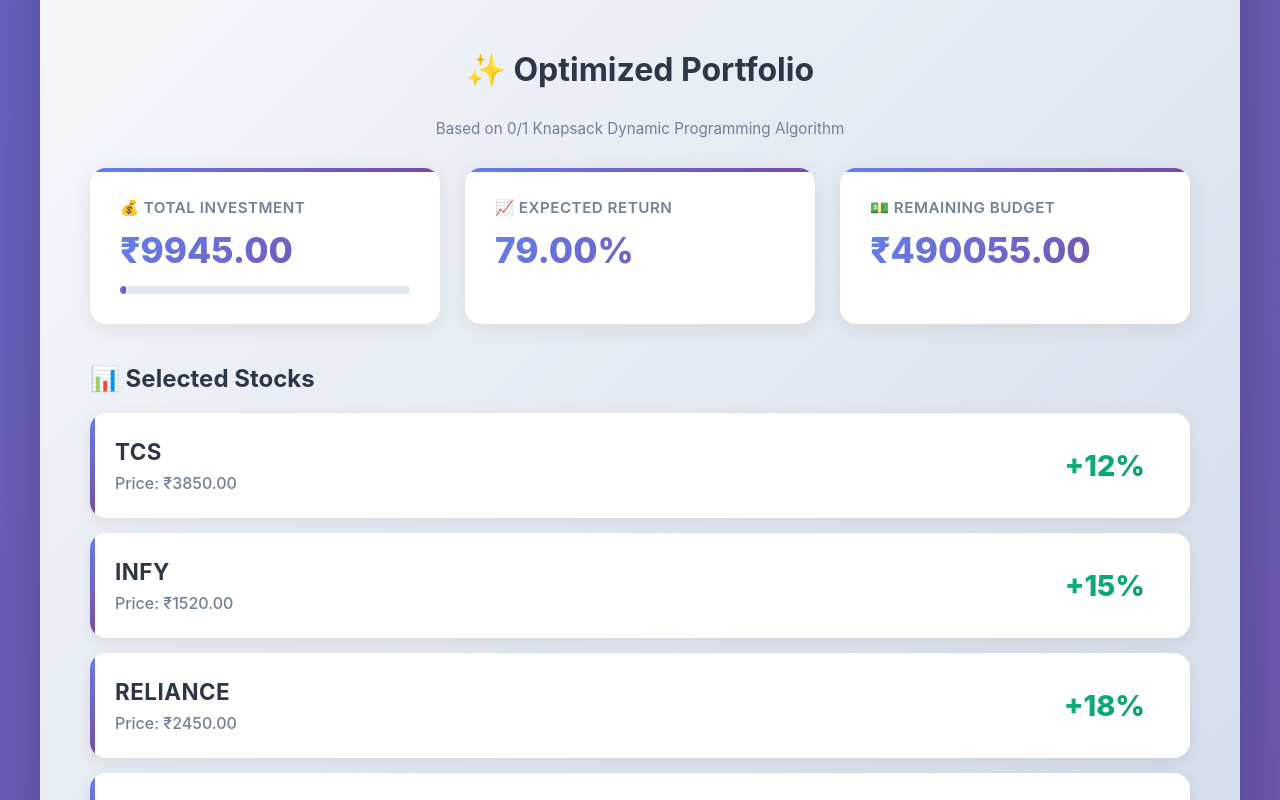
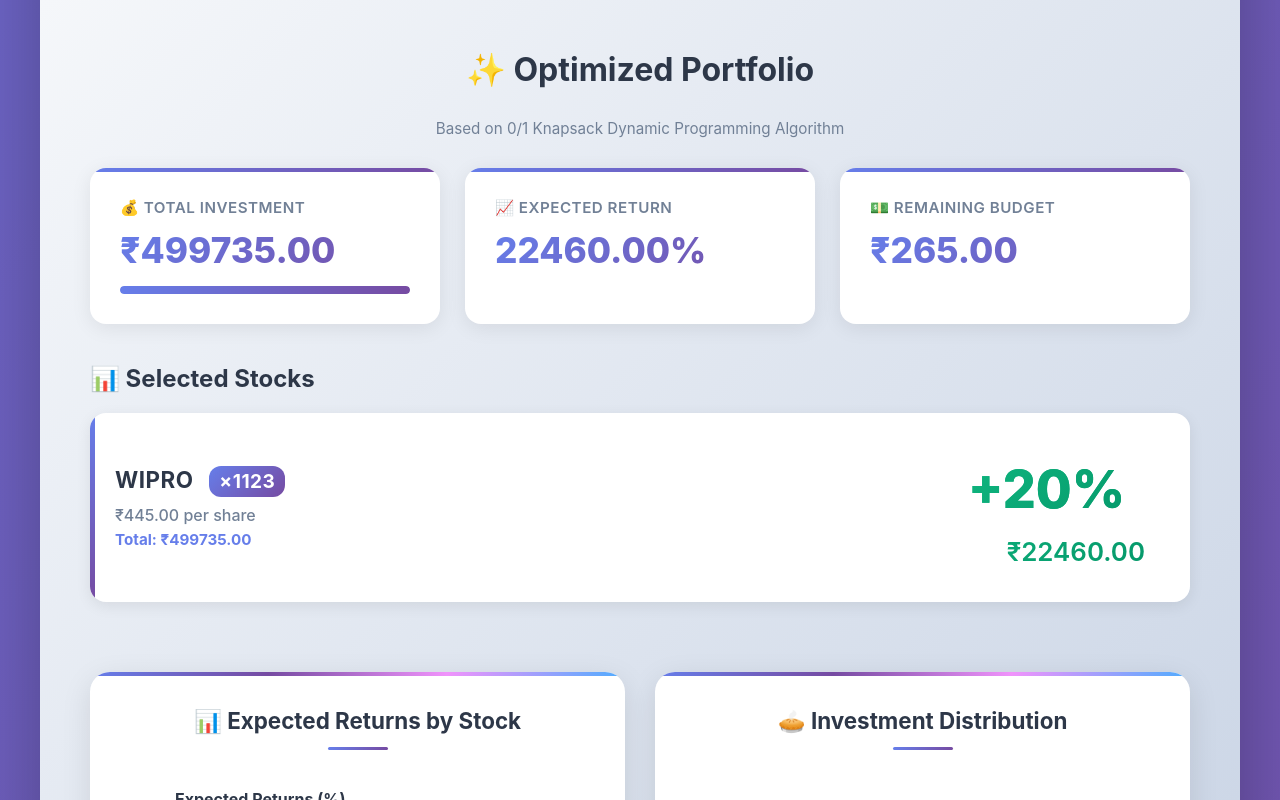
Before and after one commit to mohdaman-01/Daa-knapsack-project, a plain HTML site: page index.html in a window 1280 px wide. Both pictures are taken after a click on the button "🚀 Optimize Portfolio". Shown: the part 1225-2025 px from the top of the page. Drawn offline with Linux system fonts and the light colour scheme.

Commit message:
Add files via upload

```diff
--- a/app.js
+++ b/app.js
@@ -175,10 +175,16 @@ function displayResults(result, budget) {
             card.style.animationDelay = `${index * 0.1}s`;
             card.innerHTML = `
                 <div class="stock-info">
-                    <div class="stock-symbol">${stock.symbol}</div>
-                    <div class="stock-details">Price: ₹${stock.price.toFixed(2)}</div>
+                    <div class="stock-symbol">${stock.symbol} <span class="quantity-badge">×${stock.quantity}</span></div>
+                    <div class="stock-details">
+                        <span>₹${stock.price.toFixed(2)} per share</span>
+                        <span class="total-cost">Total: ₹${stock.totalCost.toFixed(2)}</span>
+                    </div>
                 </div>
-                <div class="stock-return">+${stock.expectedReturn}%</div>
+                <div class="stock-return">
+                    <div class="return-percent">+${stock.expectedReturn}%</div>
+                    <div class="return-total">₹${stock.totalReturn.toFixed(2)}</div>
+                </div>
             `;
             selectedList.appendChild(card);
         });
@@ -405,7 +411,7 @@ function drawPieChart(result) {
     }
 
     // Calculate total investment
-    const total = result.selectedStocks.reduce((sum, stock) => sum + stock.price, 0);
+    const total = result.selectedStocks.reduce((sum, stock) => sum + stock.totalCost, 0);
 
     // Color palette
     const colors = [
@@ -428,7 +434,7 @@ function drawPieChart(result) {
 
     // Draw pie slices
     result.selectedStocks.forEach((stock, index) => {
-        const sliceAngle = (stock.price / total) * 2 * Math.PI;
+        const sliceAngle = (stock.totalCost / total) * 2 * Math.PI;
         const colorPair = colors[index % colors.length];
 
         // Create gradient for slice
@@ -459,7 +465,7 @@ function drawPieChart(result) {
         ctx.stroke();
 
         // Draw percentage directly on the slice
-        const percentage = ((stock.price / total) * 100).toFixed(1);
+        const percentage = ((stock.totalCost / total) * 100).toFixed(1);
         const midAngle = currentAngle + sliceAngle / 2;
         const textRadius = (radius + innerRadius) / 2;
         const textX = centerX + Math.cos(midAngle) * textRadius;
@@ -510,14 +516,14 @@ function drawPieLegend(result, colors, total) {
 
     result.selectedStocks.forEach((stock, index) => {
         const colorPair = colors[index % colors.length];
-        const percentage = ((stock.price / total) * 100).toFixed(1);
+        const percentage = ((stock.totalCost / total) * 100).toFixed(1);
 
         const legendItem = document.createElement('div');
         legendItem.className = 'legend-item';
         legendItem.innerHTML = `
             <div class="legend-color" style="background: linear-gradient(135deg, ${colorPair[0]}, ${colorPair[1]})"></div>
-            <span class="legend-label">${stock.symbol}</span>
-            <span class="legend-value">₹${stock.price.toFixed(0)} (${percentage}%)</span>
+            <span class="legend-label">${stock.symbol} ×${stock.quantity}</span>
+            <span class="legend-value">₹${stock.totalCost.toFixed(0)} (${percentage}%)</span>
         `;
         legendContainer.appendChild(legendItem);
     });
--- a/knapsack.js
+++ b/knapsack.js
@@ -5,55 +5,76 @@ class KnapsackOptimizer {
         this.stocks = stocks;
     }
 
-    // 0/1 Knapsack using Dynamic Programming
+    // Unbounded Knapsack using Dynamic Programming (allows multiple shares)
     optimize() {
         const n = this.stocks.length;
         const W = this.budget;
 
-        // Create DP table
-        const dp = Array(n + 1).fill(null).map(() => Array(W + 1).fill(0));
+        // Create DP table and parent tracking
+        const dp = Array(W + 1).fill(0);
+        const parent = Array(W + 1).fill(-1);
 
-        // Build table in bottom-up manner
-        for (let i = 1; i <= n; i++) {
-            const stock = this.stocks[i - 1];
-            const price = Math.floor(stock.price);
-            const value = stock.expectedReturn;
+        // Build table - unbounded knapsack allows multiple items
+        for (let w = 1; w <= W; w++) {
+            for (let i = 0; i < n; i++) {
+                const stock = this.stocks[i];
+                const price = Math.floor(stock.price);
+                const value = stock.expectedReturn;
 
-            for (let w = 0; w <= W; w++) {
-                if (price <= w) {
-                    dp[i][w] = Math.max(
-                        dp[i - 1][w],
-                        dp[i - 1][w - price] + value
-                    );
-                } else {
-                    dp[i][w] = dp[i - 1][w];
+                if (price <= w && dp[w - price] + value > dp[w]) {
+                    dp[w] = dp[w - price] + value;
+                    parent[w] = i;
                 }
             }
         }
 
-        // Backtrack to find selected stocks
-        const selectedStocks = [];
+        // Backtrack to find selected stocks with quantities
+        const stockQuantities = new Map();
         let w = W;
 
-        for (let i = n; i > 0 && w > 0; i--) {
-            if (dp[i][w] !== dp[i - 1][w]) {
-                const stock = this.stocks[i - 1];
-                selectedStocks.push(stock);
-                w -= Math.floor(stock.price);
-            }
+        while (w > 0 && parent[w] !== -1) {
+            const stockIndex = parent[w];
+            const stock = this.stocks[stockIndex];
+            const price = Math.floor(stock.price);
+
+            // Count quantity
+            const key = stock.symbol;
+            stockQuantities.set(key, (stockQuantities.get(key) || 0) + 1);
+
+            w -= price;
         }
 
-        // Calculate totals
-        const totalInvestment = selectedStocks.reduce((sum, stock) => sum + stock.price, 0);
-        const totalReturn = selectedStocks.reduce((sum, stock) => sum + stock.expectedReturn, 0);
+        // Build result with quantities
+        const selectedStocks = [];
+        let totalInvestment = 0;
+        let totalReturn = 0;
+
+        for (const [symbol, quantity] of stockQuantities) {
+            const stock = this.stocks.find(s => s.symbol === symbol);
+            const investment = stock.price * quantity;
+            const expectedReturn = stock.expectedReturn * quantity;
+
+            selectedStocks.push({
+                symbol: stock.symbol,
+                price: stock.price,
+                quantity: quantity,
+                totalCost: investment,
+                expectedReturn: stock.expectedReturn,
+                totalReturn: expectedReturn
+            });
+
+            totalInvestment += investment;
+            totalReturn += expectedReturn;
+        }
+
         const remainingBudget = this.budget - totalInvestment;
 
         return {
-            selectedStocks: selectedStocks.reverse(),
+            selectedStocks: selectedStocks.sort((a, b) => b.totalReturn - a.totalReturn),
             totalInvestment,
             totalReturn,
             remainingBudget,
-            maxValue: dp[n][W]
+            maxValue: dp[W]
         };
     }
 }
--- a/styles.css
+++ b/styles.css
@@ -814,3 +814,52 @@ canvas:hover {
     color: #718096;
     font-weight: 500;
 }
+
+
+/* Quantity Badge */
+.quantity-badge {
+    display: inline-block;
+    background: linear-gradient(135deg, #667eea, #764ba2);
+    color: white;
+    padding: 4px 10px;
+    border-radius: 12px;
+    font-size: 0.85em;
+    font-weight: 700;
+    margin-left: 10px;
+    vertical-align: middle;
+}
+
+.stock-details {
+    display: flex;
+    flex-direction: column;
+    gap: 5px;
+}
+
+.total-cost {
+    font-weight: 700;
+    color: #667eea;
+    font-size: 0.95em;
+}
+
+.stock-return {
+    text-align: right;
+}
+
+.return-percent {
+    font-size: 1.8em;
+    font-weight: 800;
+    background: linear-gradient(135deg, #10b981, #059669);
+    -webkit-background-clip: text;
+    -webkit-text-fill-color: transparent;
+    background-clip: text;
+    padding: 10px 20px;
+    border-radius: 12px;
+    background-color: #d1fae5;
+}
+
+.return-total {
+    font-size: 0.9em;
+    color: #059669;
+    font-weight: 600;
+    margin-top: 5px;
+}
```
